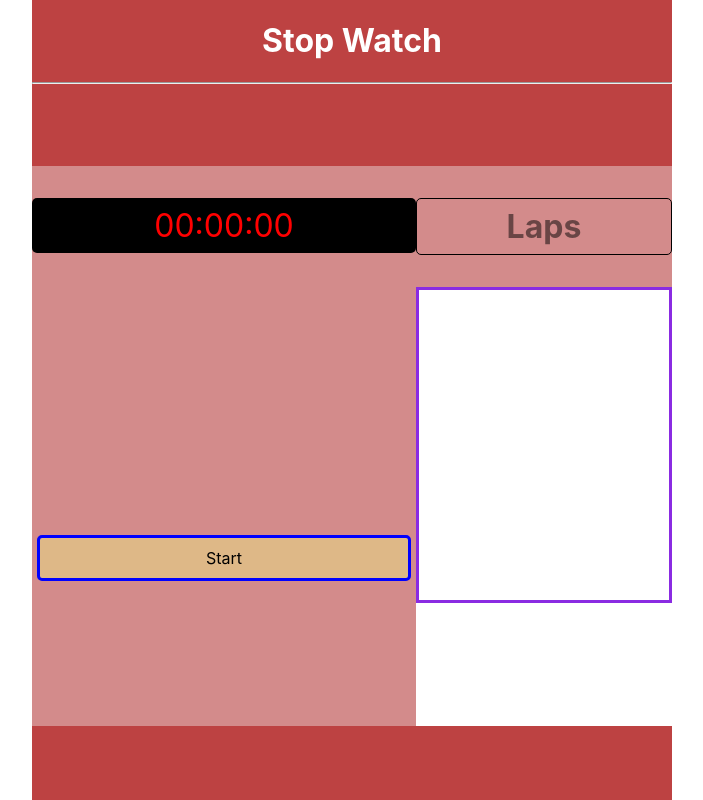
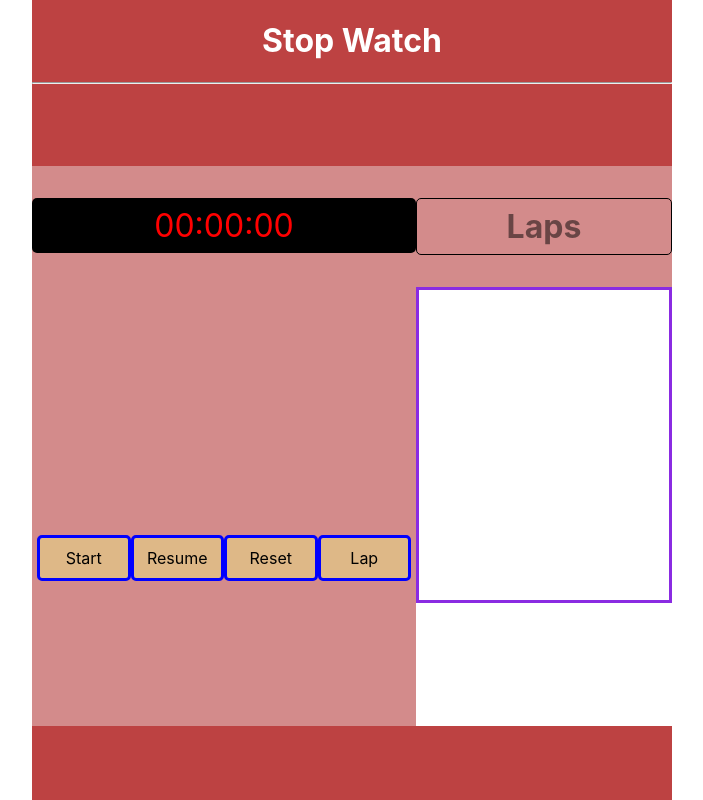
Before and after one commit to krishnalokam/ReactApps, a React (Create React App) app in the folder stopwatch/: page / in a window 1280 px wide. Shown: the whole page, without its empty margins (288-991 px from the left). Built offline with nearby package versions, Linux system fonts and the light colour scheme.

Commit message:
add All buttons

```diff
--- /dev/null
+++ b/stopwatch/src/components/Buttons.jsx
@@ -0,0 +1,27 @@
+import React  from "react";
+import "./ControlButtons.css";
+
+const Buttons = ({active,paused,startTimer,stopTimer,resetTimer,captureLap}) => {
+
+    const ActiveButtons = (
+        <div className="btn-group">
+            <div className="btn" onClick={startTimer}>
+            Start
+            </div>
+            <div className="btn" onClick={stopTimer}>
+                {paused? "Resume":"Stop"}
+            </div>
+            <div className="btn" onClick={resetTimer}>
+                Reset
+            </div>
+           <div className="btn" onClick={captureLap}>
+                Lap
+            </div>
+        </div>
+    )
+    return (
+        <div className="buttons">{ActiveButtons}</div>
+    )
+}
+
+export default Buttons;
--- a/stopwatch/src/components/Lap.jsx
+++ b/stopwatch/src/components/Lap.jsx
@@ -1,16 +1,16 @@
 import React from "react";
 import './Lap.css';
 
-const Lap = ({laps}) => <div  className="lap" >
+const Lap = ({laps, lapref}) => {
+    return ( <div  className="lap" >
                 <p className="title">Laps</p>
                 <div  className="lap-values">
-                    <ol  >
-                        { laps.map((lap,idx) => {
-                            return <li key={idx}>{lap}</li> })
-                        }
+                    <ol ref =  {lapref} >
+                        { laps.map((lap,idx) =>  <li key={idx}>{lap}</li>)  }
                     </ol>
                 </div>
-            </div>
-
+             </div>
+            )
+    }
 
 export default Lap;
--- a/stopwatch/src/components/StopWatch.jsx
+++ b/stopwatch/src/components/StopWatch.jsx
@@ -1,7 +1,7 @@
-import React, { useEffect, useState } from "react";
+import React, { useEffect, useState,useRef } from "react";
 
 import Timer from "./Timer";
-import ControlButtons from "./ControlButtons";
+import Buttons from "./Buttons";
 import Lap from "./Lap";
 
 import './StopWatch.css';
@@ -12,6 +12,8 @@ const StopWatch = function () {
     const [active, setActive] = useState(false);
     const [pause, setPause] = useState(true)
     const [lapValues, setLapValues] = useState([]);
+
+    const lapref = useRef();
 
     useEffect(() => {
         let interval = null;
@@ -68,17 +70,18 @@ const StopWatch = function () {
         <div className="stop-watch">
             <div className="left-window">
                 <Timer time={formatTime(time)} />
-                <ControlButtons
+                <Buttons
                     active = {active}
                     paused={pause}
                     startTimer={startTimer}
                     stopTimer = {stopTimer}
                     resetTimer={resetTimer}
                     captureLap= {captureLap}
+
                  />
             </div>
             <div className="right-window">
-                <Lap laps={[...lapValues]} />
+                <Lap lapref = {lapref} laps={[...lapValues]} />
             </div>
         </div>
     )
```
Also changed, not shown: stopwatch/src/components/Header.jsx (+4 -5 lines), 1 other file (tests, documents, lock files or other folders).
